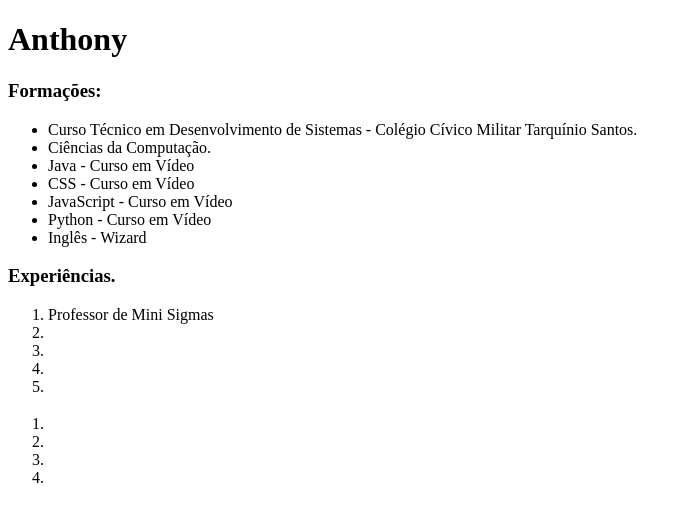
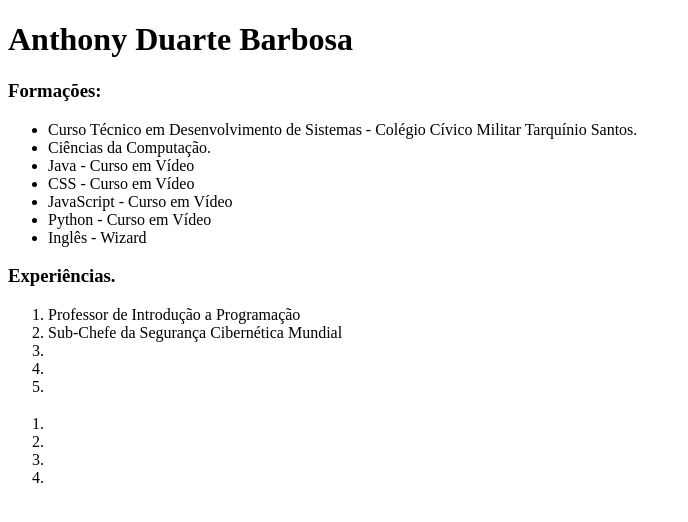
Before and after one commit to anthonyduarteaa/primeirapagina, a plain HTML site: page index.html in a window 1280 px wide. Shown: the whole page, without its empty margins (0-688 px from the left). Drawn offline with Linux system fonts and the light colour scheme.

Commit message:
Update index.html

```diff
--- a/index.html
+++ b/index.html
@@ -6,7 +6,7 @@
     <title>Curriculo</title>
 </head>
 <body>
-    <h1>Anthony</h1>
+    <h1>Anthony Duarte Barbosa</h1>
     <h3>Formações:</h3>
 
     <ul>
@@ -21,8 +21,8 @@
 
     <h3>Experiências.</h3>
     <ol>
-        <li>Professor de Mini Sigmas</li>
-        <li></li>
+        <li>Professor de Introdução a Programação</li>
+        <li>Sub-Chefe da Segurança Cibernética Mundial</li>
         <li></li>
         <li></li>
         <li></li>
```
